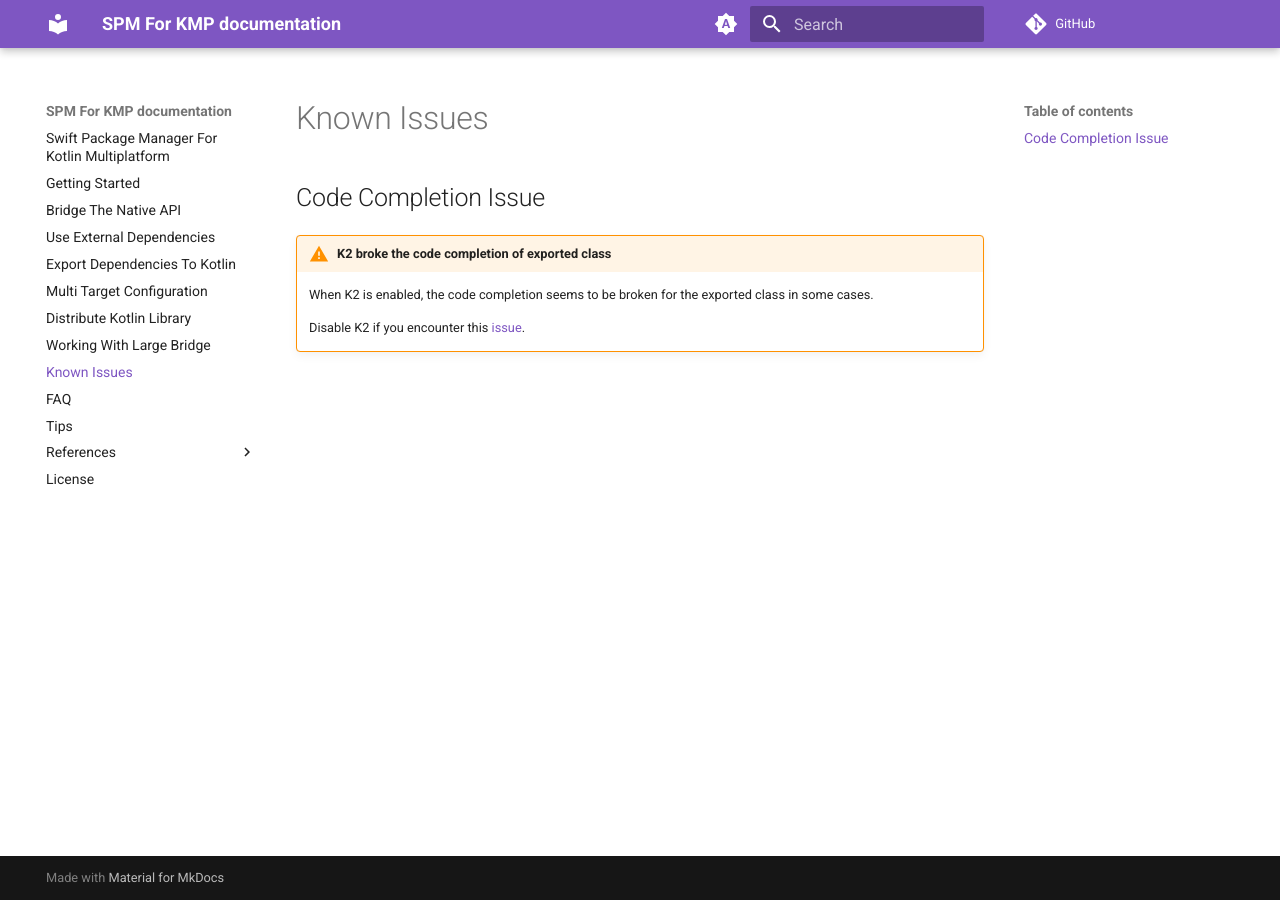
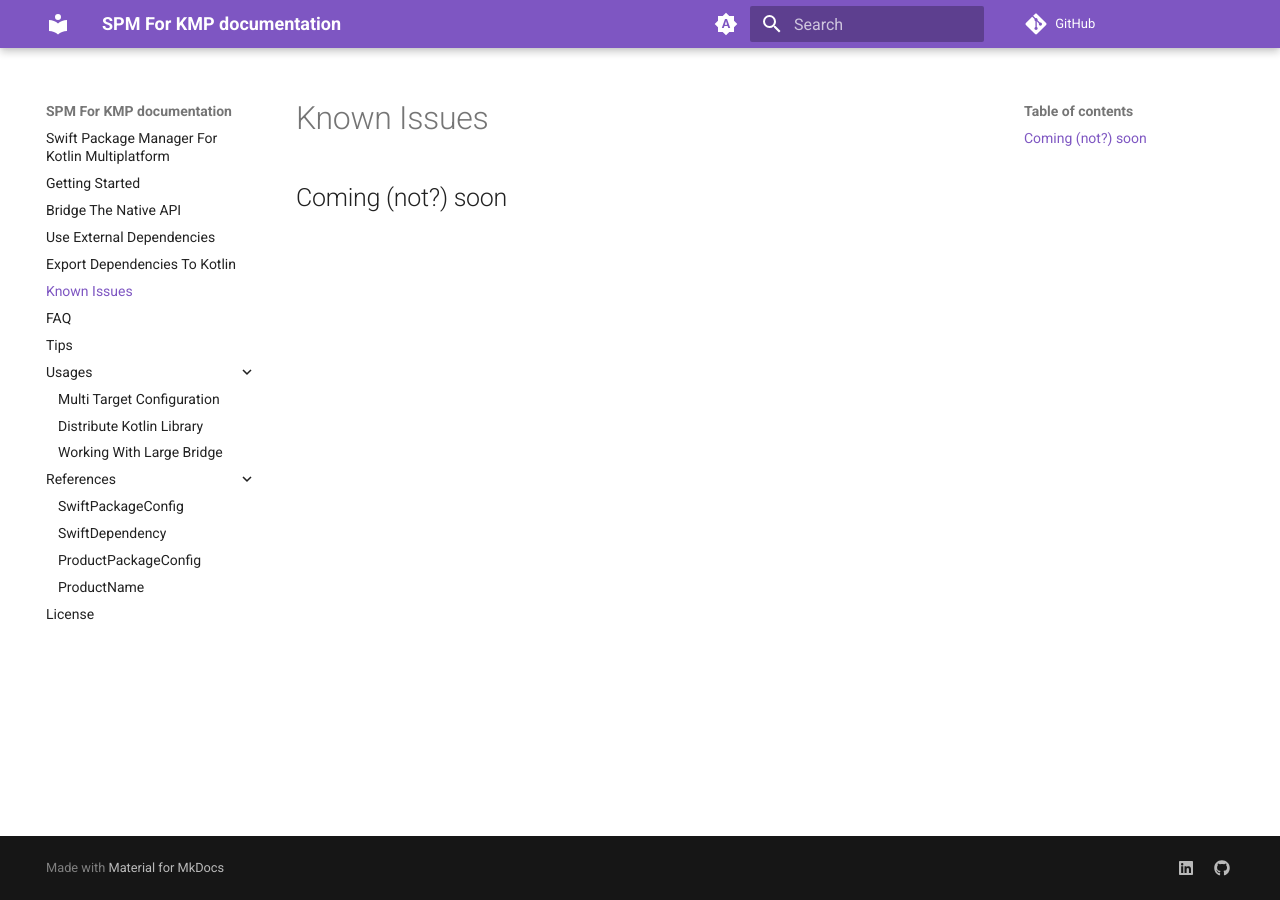
Before and after one commit to frankois944/spm4Kmp, an MkDocs documentation site: the page built from website/docs/issues.md, in a window 1280 px wide. Built offline with MkDocs 1.6.1 and Material for MkDocs 9.7.7, drawn with Linux system fonts in a browser that asks for light colours; comment, search, counter and statistics services are not loaded.

Commit message:
update docs

```diff
--- a/website/docs/issues.md
+++ b/website/docs/issues.md
@@ -1,9 +1,3 @@
 # Known Issues
 
-## Code Completion Issue
-
-!!! warning "K2 broke the code completion of exported class"
-
-    When K2 is enabled, the code completion seems to be broken for the exported class in some cases.
-
-    Disable K2 if you encounter this [issue](https://youtrack.jetbrains.com/issue/KT-75417/K2-enabled-Cinterop-index-not-working-with-error-PSI-and-index-do-not-match.).
+## Coming (not?) soon
--- a/website/mkdocs.yml
+++ b/website/mkdocs.yml
@@ -4,6 +4,11 @@
 site_description: An alternative to the dying CocoaPods with custom Kotlin/Swift bridge for KMP.
 site_url: https://frankois944.github.io/spm4Kmp/
 extra:
+  social:
+    - icon: fontawesome/brands/linkedin
+      link: https://www.linkedin.com/in/francois-dabonot/
+    - icon: fontawesome/brands/github
+      link: https://github.com/frankois944
   analytics:
     provider: google
     property: G-KKDWJKFYV1
@@ -27,12 +32,13 @@
   - bridge.md
   - bridgeWithDependencies.md
   - exportingDependencies.md
-  - multiTarget.md
-  - distribution.md
-  - largebridge.md
   - issues.md
   - faq.md
   - tips.md
+  - Usages:
+    - usages/multiTarget.md
+    - usages/distribution.md
+    - usages/largebridge.md
   - References:
       - references/swiftPackageConfig.md
       - references/swiftDependency.md
@@ -73,6 +79,8 @@
     - content.code.annotate
     - navigation.top
     - navigation.instant
+    - navigation.instant.progress
+    - navigation.expand
   palette:
     # Palette toggle for automatic mode
     - media: "(prefers-color-scheme)"
```
Also changed, not shown: website/docs/bridge.md (+2 -0 lines), website/docs/usages/distribution.md (renamed from website/docs/distribution.md, +2 -0 lines), website/docs/usages/largebridge.md (renamed from website/docs/largebridge.md, +1 -1 lines), website/docs/usages/multiTarget.md (renamed from website/docs/multiTarget.md).
